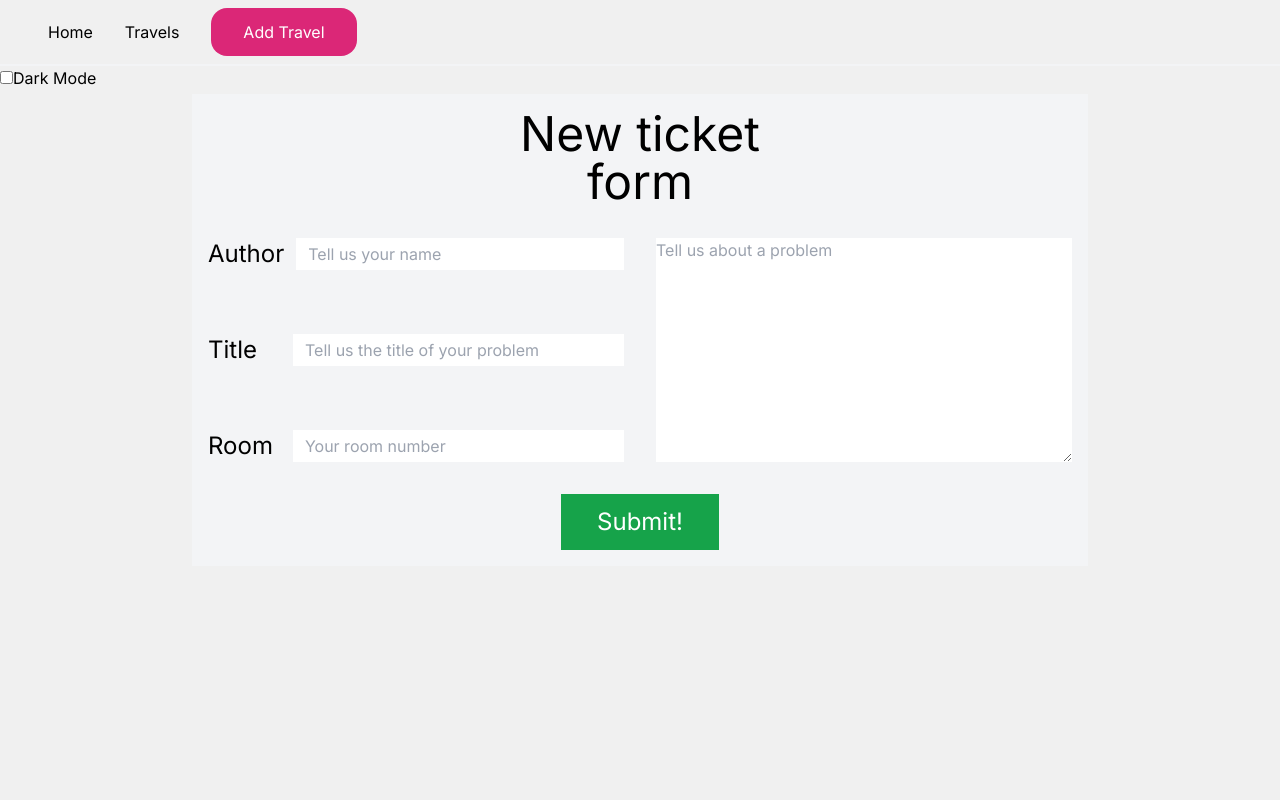
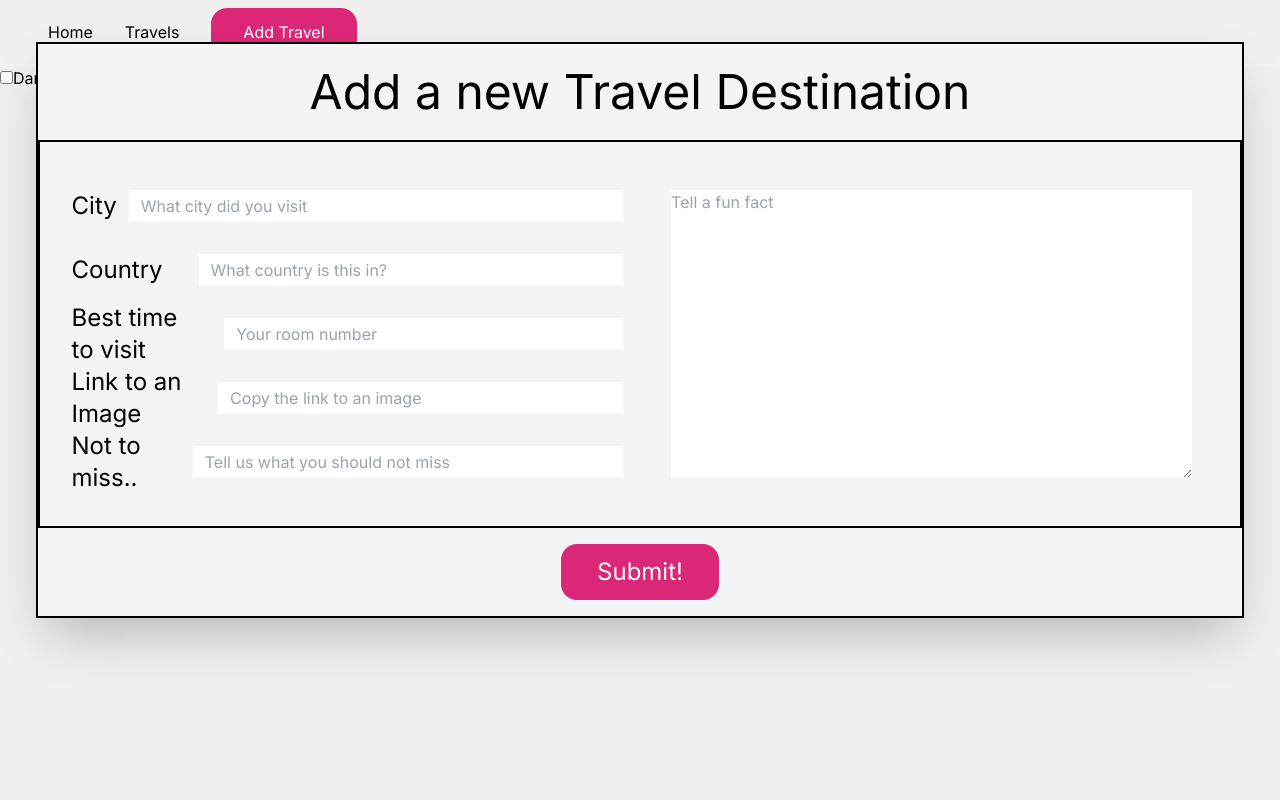
Before and after one commit to MartiZu/travelapp, a Next.js app: page /addTravel in a window 1280 px wide. Shown: the top 800 px of the page. Built offline with nearby package versions, Linux system fonts and the light colour scheme.

Commit message:
form updated and post request

```diff
--- a/app/addTravel/AddTravelForm.jsx
+++ b/app/addTravel/AddTravelForm.jsx
@@ -1,104 +1,139 @@
 "use client";
 import { useState } from "react";
 import { useRouter } from "next/navigation";
+const baseURL = "https://travel-app-backend-oimo.onrender.com"
 
 export default function AddTravelForm() {
-  const [author, setAuthor] = useState("");
-  const [title, setTitle] = useState("");
-  const [description, setDescription] = useState("");
-  const [room, setRoom] = useState("");
-  const [status, setStatus] = useState("open");
+  const [city, setCity] = useState("");
+  const [country, setCountry] = useState("");
+  const [vistitime, setVisittime] = useState("");
+  const [funfact, setFunfact] = useState("");
+  const [image, setImage] = useState("");
+  const [notmiss, setNotmiss] = useState("");
 
   const router = useRouter();
 
   const submitForm = async (e) => {
     e.preventDefault();
 
-    const newTicket = {
-      author,
-      title,
-      description,
-      room,
-      status,
+    try {
+      const newTravel = {
+        city,
+        country,
+        best_time_to_visit: vistitime,
+        fun_fact: funfact,
+        imglink: image,
+        not_to_miss: notmiss,
       };
 
-    const response = await fetch("http://localhost:4000/tickets", {
+      const response = await fetch(`${baseURL}/travel`, {
         method: "POST",
         headers: {
           "Content-Type": "application/json",
         },
-      body: JSON.stringify(newTicket),
+        body: JSON.stringify(newTravel),
       });
 
       if (response.ok) {
         router.refresh();
-      router.push("/tickets");
+        router.push("/travels");
+      } else {
+        console.error("Failed to fetch:", response.status, response.statusText);
+      }
+    } catch (error) {
+      console.error("Error during fetch:", error);
     }
   };
 
   return (
     <form
-      className="flex flex-row justify-center items-center mb-80"
+      className="flex flex-row justify-center items-center mb-80 border-2 border-black border-solid shadow-2xl"
       onSubmit={submitForm}
     >
       {/* <div></div> */}
-      <div className="boarder-radius:0.5rem bg-gray-100 w-full max-w-4xl h-full text-2xl">
-        <h1 className="text-center m-4 px-64 text-5xl">New ticket form</h1>
-        <div className="flex flex-row w-full">
-          <div className="left m-4 w-1/2 flex flex-col place-content-between h-56">
-            <label className="flex flex-row items-center gap-3">
-              <p>Author</p>
+      <div className="boarder-radius:0.5rem bg-gray-100 w-full max-w-7xl h-full text-2xl">
+        <h1 className="text-center m-4 px-64 text-5xl p-2">
+          Add a new Travel Destination
+        </h1>
+        <div className="flex flex-row w-full h-full p-4 border-2 border-black border-solid">
+          <div className="left m-4 w-1/2 flex flex-col justify-evenly">
+            <label className="flex flex-row items-center gap-3 h-16">
+              <p>City</p>
               <input
                 className="w-full text-base h-8 px-3"
                 type="text"
                 required
-                placeholder="Tell us your name"
-                name="author"
-                value={author}
-                onChange={(e) => setAuthor(e.target.value)}
+                placeholder="What city did you visit"
+                name="city"
+                value={city}
+                onChange={(e) => setCity(e.target.value)}
               />
             </label>
-            <label className="flex flex-row items-center gap-9">
-              <p className="">Title</p>
+            <label className="flex flex-row items-center gap-9 h-16">
+              <p className="">Country</p>
               <input
                 className="w-full text-base h-8 px-3"
                 type="text"
                 required
-                placeholder="Tell us the title of your problem"
-                name="title"
-                value={title}
-                onChange={(e) => setTitle(e.target.value)}
+                placeholder="What country is this in?"
+                name="country"
+                value={country}
+                onChange={(e) => setCountry(e.target.value)}
               />
             </label>
             <label className="flex flex-row items-center gap-5">
-              <p>Room</p>
+              <p>Best time to visit</p>
               <input
                 className="w-full text-base h-8 px-3"
                 type="text"
                 required
                 placeholder="Your room number"
                 name="room"
-                value={room}
-                onChange={(e) => setRoom(e.target.value)}
+                value={vistitime}
+                onChange={(e) => setVisittime(e.target.value)}
+              />
+            </label>
+            <label className="flex flex-row items-center gap-3">
+              <p>Link to an Image</p>
+              <input
+                className="w-full text-base h-8 px-3"
+                type="text"
+                required
+                placeholder="Copy the link to an image"
+                name="image"
+                value={image}
+                onChange={(e) => setImage(e.target.value)}
+              />
+            </label>
+            <label className="flex flex-row items-center gap-3">
+              <p>Not to miss..</p>
+              <input
+                className="w-full text-base h-8 px-3"
+                type="text"
+                required
+                placeholder="Tell us what you should not miss"
+                name="notmiss"
+                value={notmiss}
+                onChange={(e) => setNotmiss(e.target.value)}
               />
             </label>
           </div>
-          <div className="right w-1/2 m-4">
+          <div className="right w-1/2 m-4 p-4">
             {/* <p>Description</p> */}
             <textarea
               className="h-full w-full text-base"
               required
-              placeholder="Tell us about a problem"
+              placeholder="Tell a fun fact"
               name="description"
-              value={description}
-              onChange={(e) => setDescription(e.target.value)}
+              value={funfact}
+              onChange={(e) => setFunfact(e.target.value)}
             />
           </div>
         </div>
         <div className="flex flex-row justify-center mt-4">
           <button
             type="submit"
-            className="bg-green-600 text-white mb-4 py-3 px-9"
+            className="bg-pink-600 text-white mb-4 py-3 px-9 rounded-2xl"
           >
             Submit!
           </button>
--- a/app/components/Header.jsx
+++ b/app/components/Header.jsx
@@ -12,7 +12,7 @@ export default function Header() {
         <Link className="hover:underline" href="/travels">
           Travels
         </Link>
-        <Link className="hover:underline" href="/addTravels">
+        <Link className="hover:underline" href="/addTravel">
           <button className="bg-pink-600 py-3 px-8 text-white rounded-2xl">
             Add Travel
           </button>
--- a/app/travels/TravelList.jsx
+++ b/app/travels/TravelList.jsx
@@ -14,7 +14,7 @@ async function getTravels() {
   });
   //   console.log(response);
   const travels = await response.json();
-  //   console.log(travels);
+    console.log(travels);
   return travels.data;
 }
 
@@ -27,7 +27,7 @@ export default async function TravelList() {
         <div className="grid grid-cols-2 gap-4 p-8 m-auto">
       {travels.map((travel) => (
         <div
-          className="mx-32 my-8 p-8 w-full max-w-4xl bg-gray-100 leading-loose rounded-lg"
+          className="mx-32 my-8 p-8 w-full max-w-4xl leading-loose rounded-lg"
           key={travel.id}
         >
           <Link href={`/travels/${travel.id}`}>
--- a/app/travels/[id]/page.jsx
+++ b/app/travels/[id]/page.jsx
@@ -1,5 +1,7 @@
+const baseURL = "https://travel-app-backend-oimo.onrender.com"
+
 async function getTravels(id) {
-    const response = await fetch(`http://localhost:4000/travels/${id}`, {
+    const response = await fetch(`${baseURL}/travel/${id}`, {
       next: {
         revalidate: 0,
       },
```
Lines whose indentation alone changed are shown as unchanged.
